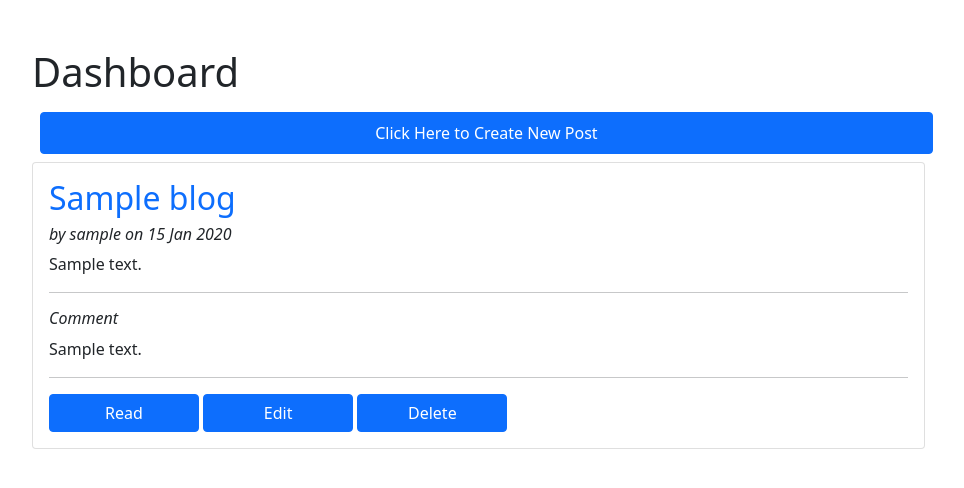
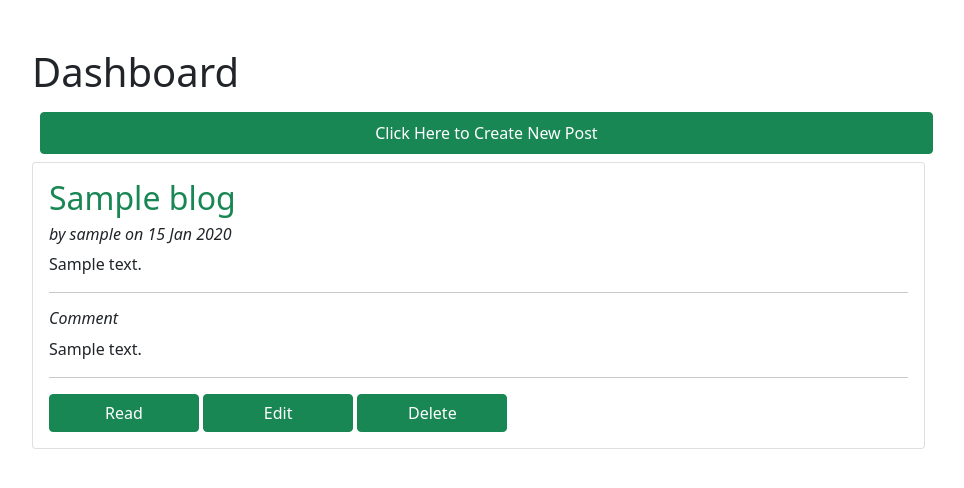
Before and after one commit to bruno192000/project2, a Node project: template views/dashboard.handlebars in a window 1280 px wide. Shown: the part 117-605 px from the top of the page, without its empty margins (50-1014 px from the left). Run offline with Node 20 templates, Linux system fonts and the light colour scheme; the template is opened without the code that fills it: most values are stand-ins (such as "Sample title", 1, 10 or a date in 2020); some libraries are stand-ins or nearby versions.

Commit message:
updating colors

```diff
--- a/views/dashboard.handlebars
+++ b/views/dashboard.handlebars
@@ -1,11 +1,11 @@
 {{!-- This is the {{body}} homepage that appears after users successfully log in --}}
 <h1>Dashboard</h1>
-<a href="/newpostview" class="btn btn-primary p-2 m-2" style="width: 80%">Click Here to Create New Post</a>
+<a href="/newpostview" class="btn btn-success p-2 m-2" style="width: 80%">Click Here to Create New Post</a>
 
 {{#each blogs as |blog| }}
 <div class="card" style="width: 80%;">
   <div class="card-body">
-    <h2 class="card-title text-primary">{{blog.title}}</h2>
+    <h2 class="card-title text-success">{{blog.title}}</h2>
     <h6 class="fst-italic">by {{user.username}} on {{blog.date}}</h6>
     <p class="card-text text-dark">{{blog.content}}</p>
     <hr>
@@ -15,9 +15,9 @@
     <hr>
     {{/each}}
 
-    <a href="/postpage/{{blog.id}}" class="btn btn-primary" style="width: 150px">Read</a>
-    <a href="/editpost/{{blog.id}}" class="btn btn-primary" style="width: 150px">Edit</a>
-    <a href="/deletepost/{{blog.id}}" class="btn btn-primary" style="width: 150px">Delete</a>
+    <a href="/postpage/{{blog.id}}" class="btn btn-success" style="width: 150px">Read</a>
+    <a href="/editpost/{{blog.id}}" class="btn btn-success" style="width: 150px">Edit</a>
+    <a href="/deletepost/{{blog.id}}" class="btn btn-success" style="width: 150px">Delete</a>
     </div>
 </div>
 {{/each}}
--- a/views/editpost.handlebars
+++ b/views/editpost.handlebars
@@ -1,6 +1,6 @@
 {{!-- This page allows the user to edit a post --}}
 
-<h1 class="text-primary">Edit Your Post:</h1>
+<h1 class="text-success">Edit Your Post:</h1>
 <div class="card border border-white" style="width: 80%">
 
       <div class="form-floating mb-3">
@@ -13,7 +13,7 @@
         <label for="edit_post_comment">Content</label>
       </div>
 
-    <button class="btn btn-primary" id="edit_post_card">Submit</a>
+    <button class="btn btn-success" id="edit_post_card">Submit</a>
 
 </div>
 
--- a/views/homepage.handlebars
+++ b/views/homepage.handlebars
@@ -7,7 +7,7 @@
 
           <div class="card" style="width: 80%;">
             <div class="card-body">
-              <h2 class="card-title text-primary">{{blog.title}}</h2>
+              <h2 class="card-title text-success">{{blog.title}}</h2>
               <h6 class="fst-italic">by {{user.username}} on {{blog.date}}</h6>
               <p class="card-text text-dark">{{blog.content}}</p>
               <hr>
@@ -17,7 +17,7 @@
               <hr>
               {{/each}}
 
-              <a href="/postpage/{{blog.id}}" class="btn btn-primary">Read</a>
+              <a href="/postpage/{{blog.id}}" class="btn btn-success">Read</a>
             </div>
           </div>
           {{/each}}
--- a/views/newcomment.handlebars
+++ b/views/newcomment.handlebars
@@ -20,7 +20,7 @@
         <label for="new_comment">New Comment</label>
       </div>
 
-<button class="btn btn-primary" id="comment-card">Submit</a>
+<button class="btn btn-success" id="comment-card">Submit</a>
   </div>
 </div>
 
--- a/views/newpostview.handlebars
+++ b/views/newpostview.handlebars
@@ -13,7 +13,7 @@
         <label for="new_post_comment">New Comment</label>
       </div>
 
-    <button class="btn btn-primary" id="new_post_card">Submit</a>
+    <button class="btn btn-success" id="new_post_card">Submit</a>
 
 </div>
 
--- a/views/postpage.handlebars
+++ b/views/postpage.handlebars
@@ -13,6 +13,6 @@
     <hr>
     {{/each}}
 
-    <a href="/newcomment/{{post.id}}" class="btn btn-primary">Add New Comment</a>
+    <a href="/newcomment/{{post.id}}" class="btn btn-success">Add New Comment</a>
   </div>
 </div>
```
